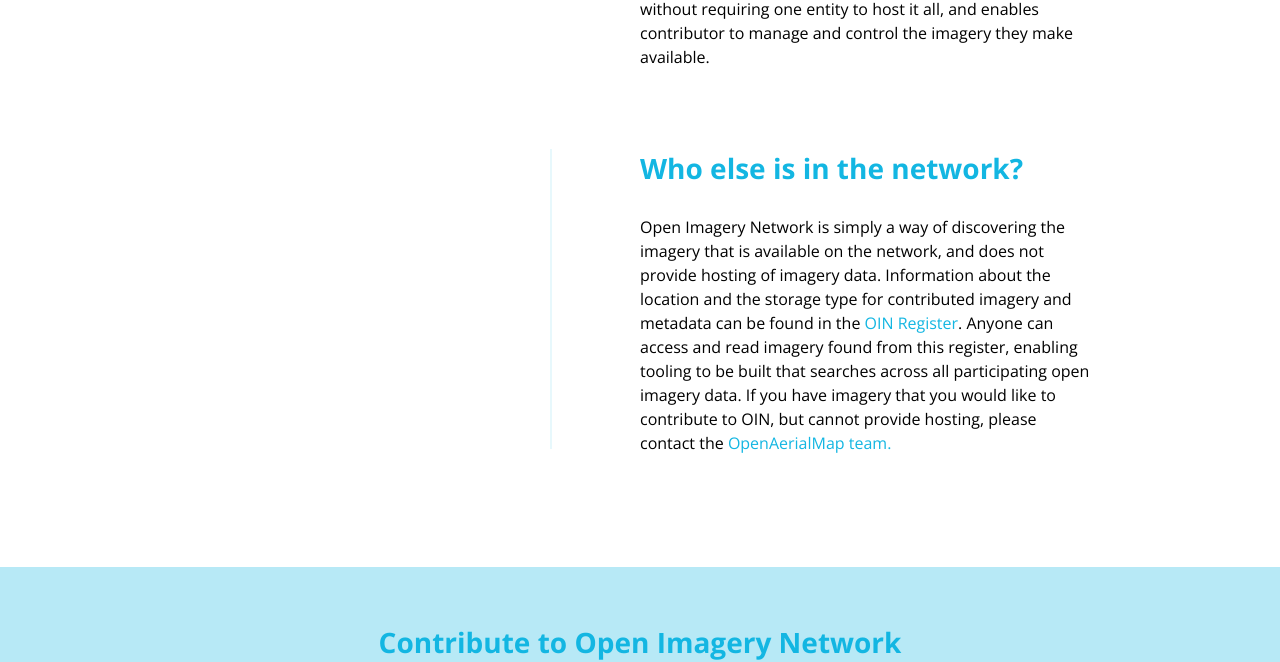
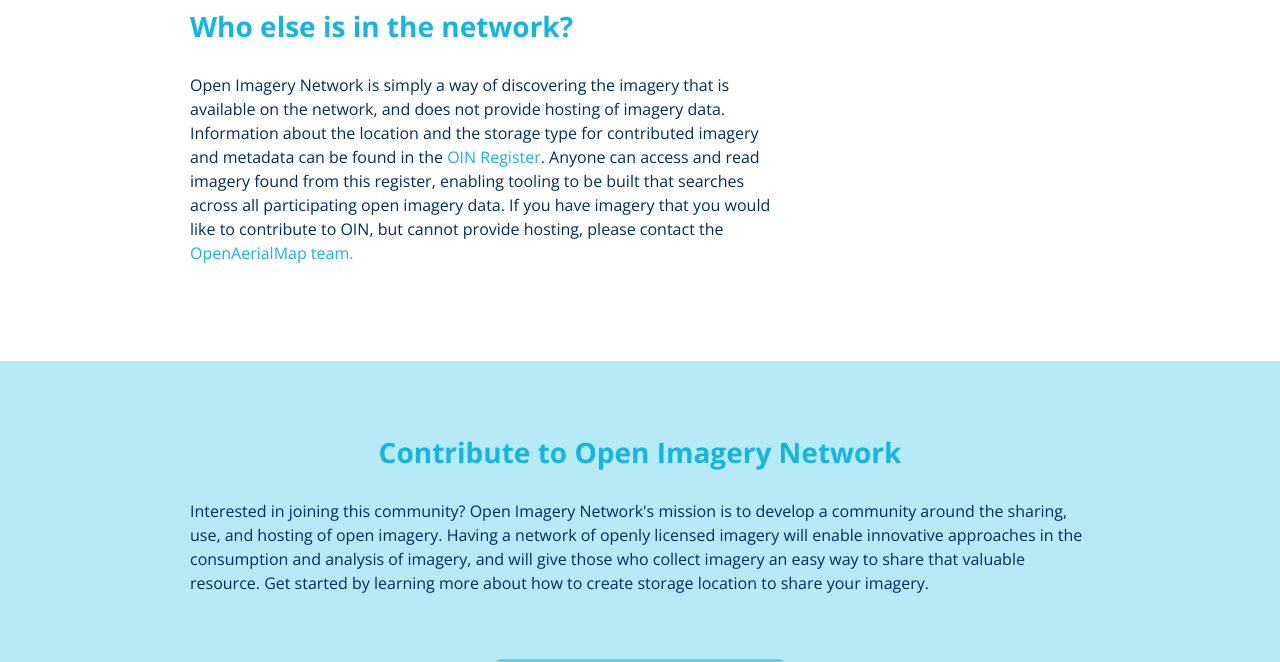
Before and after one commit to openimagerynetwork/openimagerynetwork.github.io, a plain HTML site: page index.html in a window 1280 px wide. Shown: the part 1003-1665 px from the top of the page. Drawn offline with nearby package versions, Linux system fonts and the light colour scheme; a web font is replaced by a local one.

Commit message:
Add version w/o images

```diff
--- a/assets/styles/main.css
+++ b/assets/styles/main.css
@@ -1,6 +1,7 @@
 html {}
 body {
-	font-family: 'Open Sans', sans-serif
+	font-family: 'Open Sans', sans-serif;
+	color: #012D62;
 }
 
 p{
@@ -95,7 +96,7 @@ font-family: 'Open Sans', sans-serif;*/
 
 #section--questions{
 	max-width: 900px;
-	margin: 4em auto 0;
+	margin: 4em auto 6em;
 }
 
 h2{
@@ -118,12 +119,10 @@ h2{
 }
 
 .questions--sub__line{
-
 }
 
 .questions--sub__text{
-	float: right;
-	width: 50%;
+	max-width: 600px;
 	margin-bottom:3em;
 }
 
@@ -132,7 +131,7 @@ h2{
 }
 
 #section--contribute{
-	padding: 0em 0 4em;
+	padding: 1em 0 4em;
 	background-color: rgba(19,182,226, 0.3);
 	height: 400px;
 	width: 100%;
--- a/index.html
+++ b/index.html
@@ -39,8 +39,6 @@
     <section id="section--questions">
       <div class="questions--container">
         <div class="questions--container__subcontainer">
-          <div class="questions--sub__image"></div>
-          <div class="questions--sub__line"></div>
           <div class="questions--sub__text">
             <h2 class="questions--title">What is Open Imagery Network?</h2>
             <p><a href="">Open Imagery Network (OIN)</a> is a discoverable network of openly licensed imagery. Contributors to OIN make imagery and its associated metadata available under a common license. Open Imagery Network connects satellite and aerial imagery providers, humanitarian relief efforts, cloud hosting companies, uav and balloon mapping enthusiasts, governments and NGOs, mapping companies, and anyone else who is producing, hosting, and using aerial imagery. Open Imagery Network allows access to open imagery without requiring one entity to host it all, and enables contributor to manage and control the imagery they make available.</p>
@@ -49,8 +47,6 @@
       </div>
       <div class="questions--container">
         <div class="questions--container__subcontainer">
-          <div class="questions--sub__image"></div>
-          <div class="questions--sub__line"></div>
           <div class="questions--sub__text">
             <h2 class="questions--title">Who else is in the network?</h2>
             <p>Open Imagery Network is simply a way of discovering the imagery that is available on the network, and does not provide hosting of imagery data. Information about the location and the storage type for contributed imagery and metadata can be found in the <a href="https://github.com/openimagerynetwork/oin-register/blob/master/master.json">OIN Register</a>. Anyone can access and read imagery found from this register, enabling tooling to be built that searches across all participating open imagery data. If you have imagery that you would like to contribute to OIN, but cannot provide hosting, please contact the <a mailto:"info@openaerialmap.org">OpenAerialMap team.</a></p>
```
